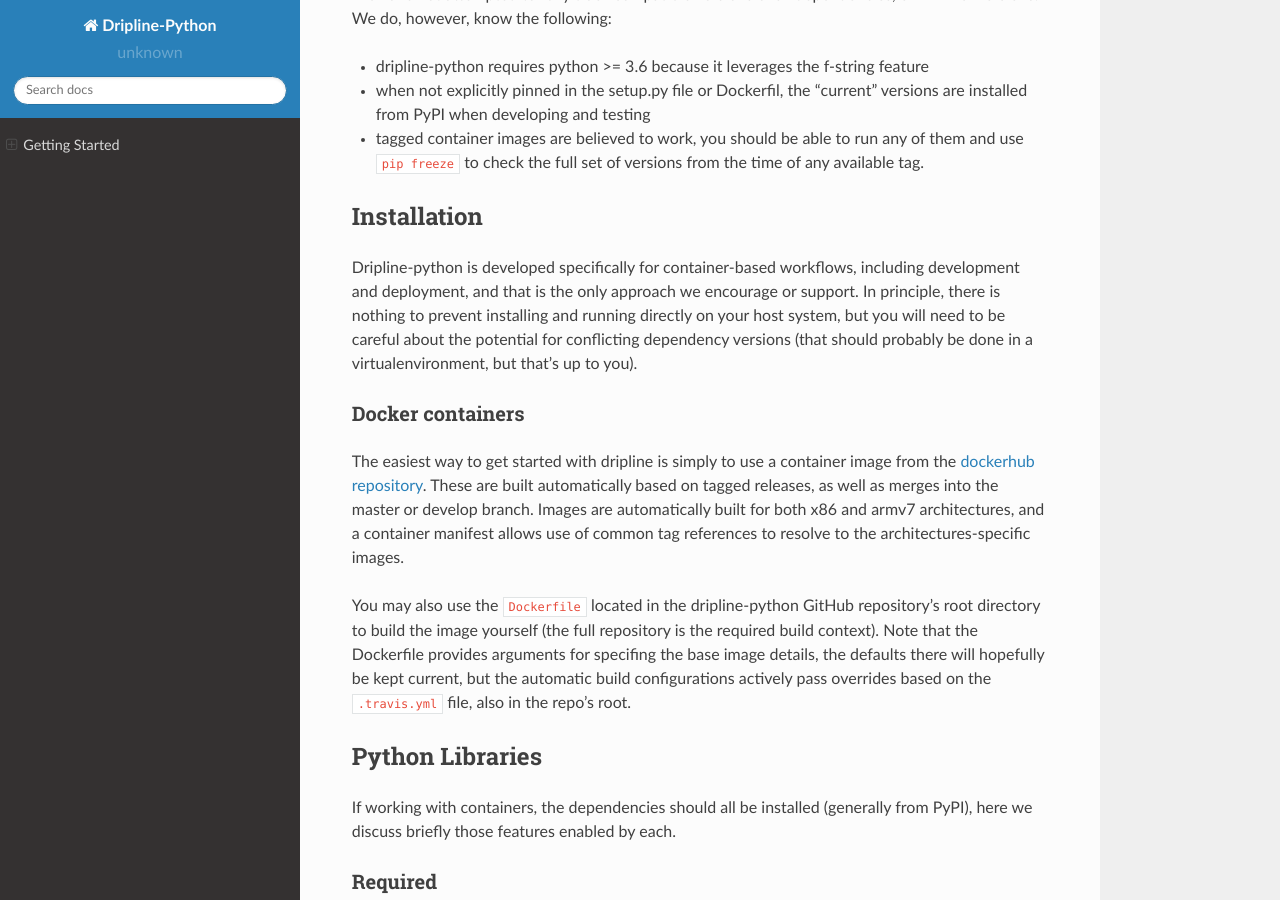
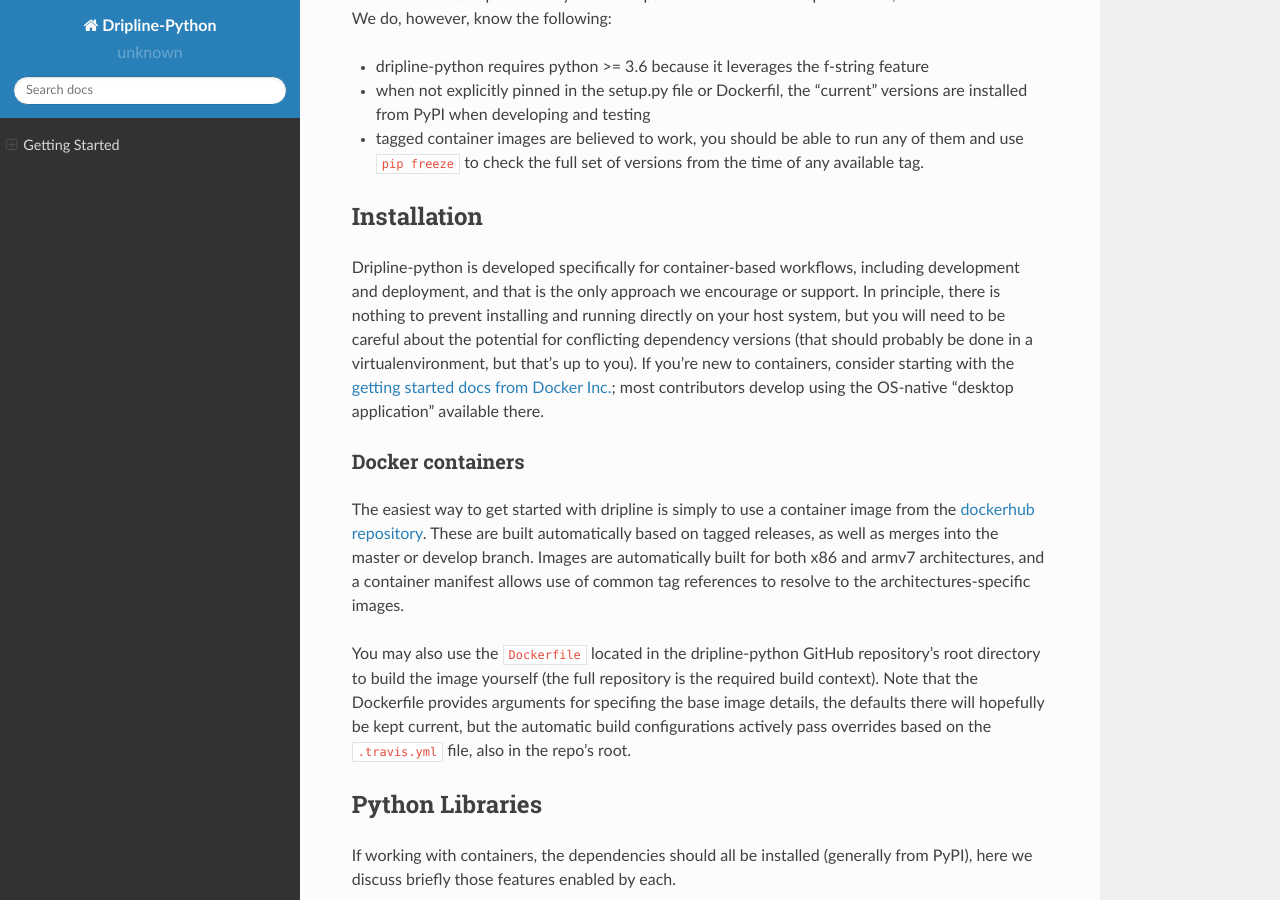
Before and after one commit to driplineorg/dripline-python, a Sphinx documentation site: the page built from doc/getting_started.rst, in a window 1280 px wide and 900 px high, scrolled down 329 px. Built offline with Sphinx 7.4.7 and the Read the Docs theme 2.0.0, drawn with Linux system fonts in a browser that asks for light colours.

Commit message:
link out to docker's docs

```diff
--- a/doc/getting_started.rst
+++ b/doc/getting_started.rst
@@ -21,6 +21,7 @@
 
 Dripline-python is developed specifically for container-based workflows, including development and deployment, and that is the only approach we encourage or support.
 In principle, there is nothing to prevent installing and running directly on your host system, but you will need to be careful about the potential for conflicting dependency versions (that should probably be done in a virtualenvironment, but that's up to you).
+If you're new to containers, consider starting with the `getting started docs from Docker Inc. <https://www.docker.com/get-started>`_; most contributors develop using the OS-native "desktop application" available there.
 
 
 Docker containers
```
